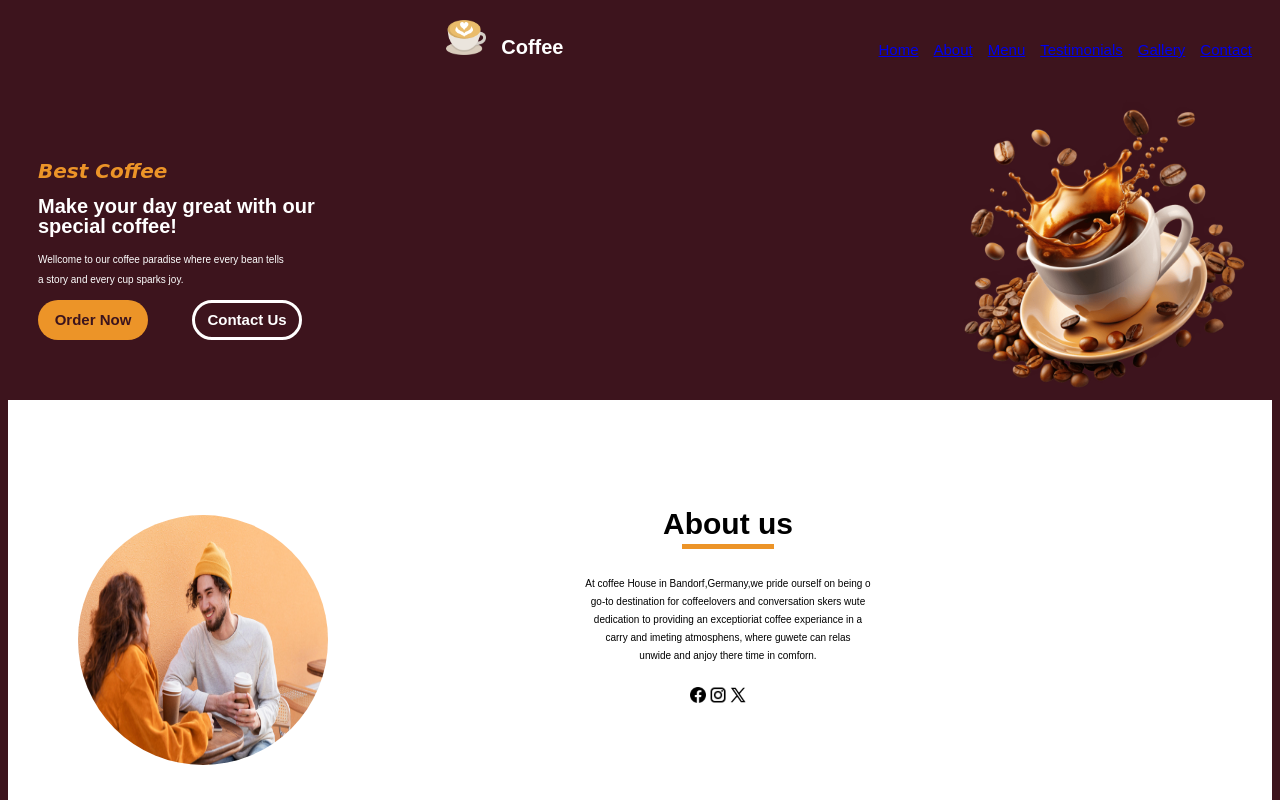
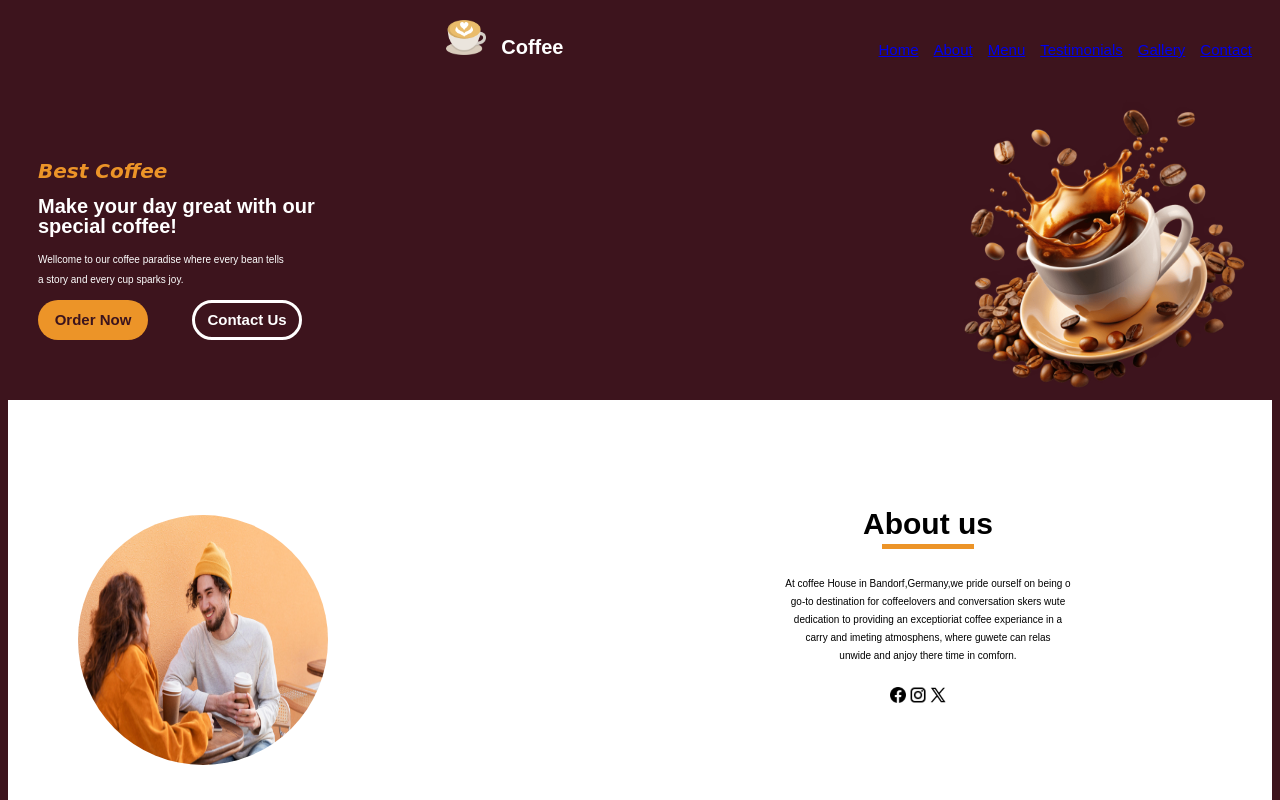
Before and after one commit to hinaarhaan123/coffee-website, a plain HTML site: page index.html in a window 1280 px wide. Shown: the top 800 px of the page. Drawn offline with Linux system fonts and the light colour scheme.

Commit message:
Increase gap in flex container to 400px

```diff
--- a/style.css
+++ b/style.css
@@ -110,7 +110,7 @@ margin-left: 30px;
     position: relative;
     display: flex;
     align-items: center;
-    gap: 200px;
+    gap: 400px;
     box-sizing: border-box;
 
 }
```
